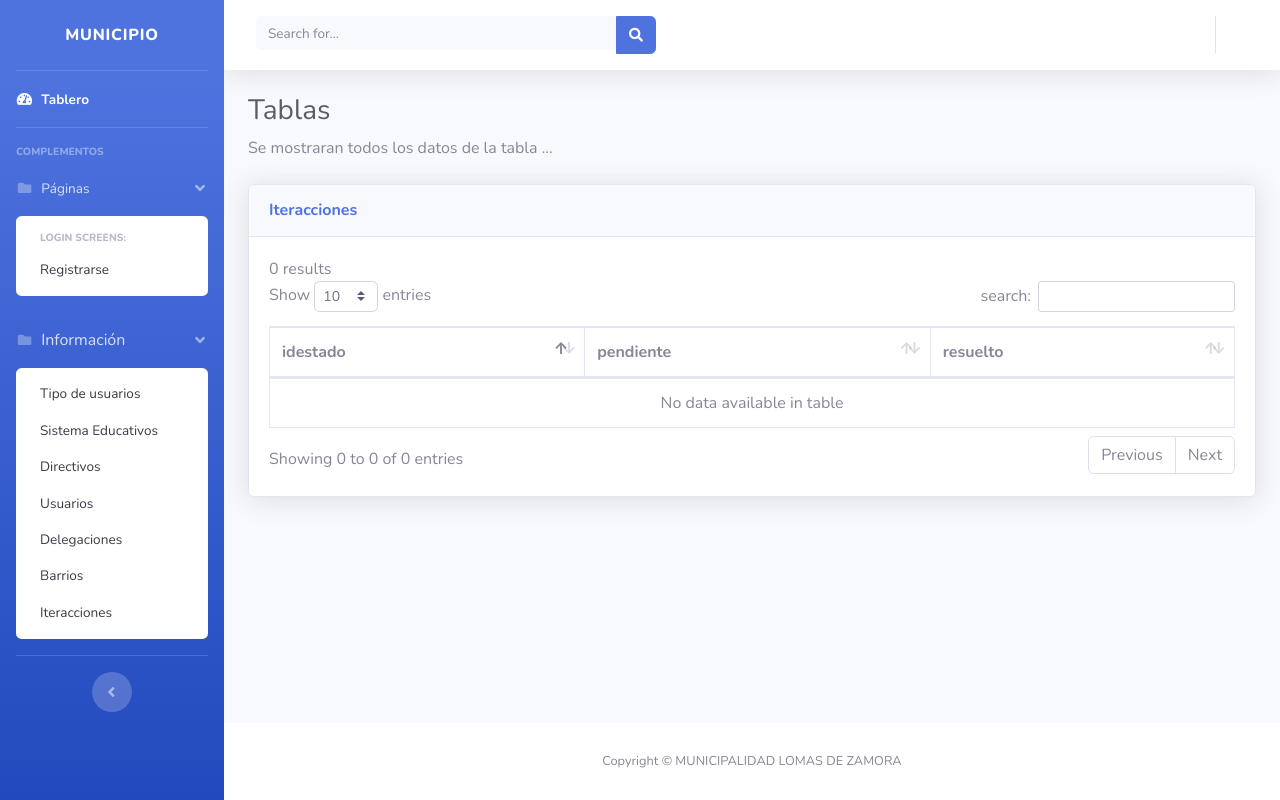
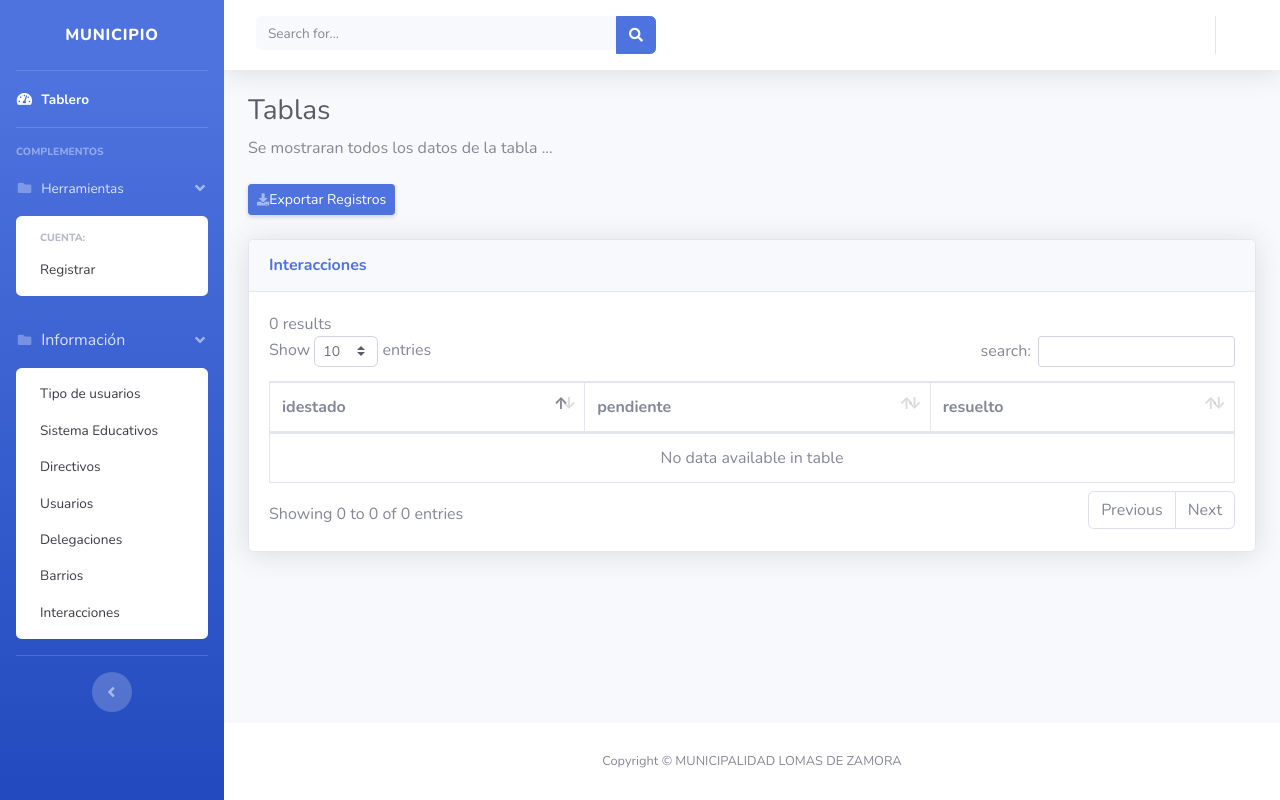
Before and after one commit to Matttglu/sismuni, a PHP site: page /administrador/tabla-iteracciones.php in a window 1280 px wide, after a click on "Herramientas". Run offline with PHP 8.4, Linux system fonts and the light colour scheme; a user stored in the database is signed in; data that the repository does not hold is empty.

Commit message:
arreglos

```diff
--- a/administrador/index.php
+++ b/administrador/index.php
@@ -99,7 +99,7 @@
             <a class="collapse-item" href="tabla-usuarios.php">Usuarios</a>
             <a class="collapse-item" href="tabla-delegaciones.php">Delegaciones</a>
             <a class="collapse-item" href="tabla-barrios.php">Barrios</a>
-            <a class="collapse-item" href="tabla-iteracciones.php">Iteracciones</a>
+            <a class="collapse-item" href="tabla-iteracciones.php">Interacciones</a>
           </div>
         </div>
       </li>
--- a/administrador/tabla-barrios.php
+++ b/administrador/tabla-barrios.php
@@ -85,7 +85,7 @@
             <a class="collapse-item" href="tabla-usuarios.php">Usuarios</a>
             <a class="collapse-item" href="tabla-delegaciones.php">Delegaciones</a>
             <a class="collapse-item" href="tabla-barrios.php">Barrios</a>
-            <a class="collapse-item" href="tabla-iteracciones.php">Iteracciones</a>
+            <a class="collapse-item" href="tabla-iteracciones.php">Interacciones</a>
           </div>
         </div>
       </li>
@@ -205,7 +205,9 @@
           <!-- Page Heading -->
           <h1 class="h3 mb-2 text-gray-800">Tablas</h1>
           <p class="mb-4">Se mostraran todos los datos de la tabla ... </p>
-
+          <a href="#" class="d-none d-sm-inline-block btn btn-sm btn-primary shadow-sm"><i class="fas fa-download fa-sm text-white-50"></i>Exportar Registros</a>
+          <br>
+          <br>
           <!-- DataTales Example -->
           <div class="card shadow mb-4">
             <div class="card-header py-3">
--- a/administrador/tabla-iteracciones.php
+++ b/administrador/tabla-iteracciones.php
@@ -62,12 +62,12 @@
       <li class="nav-item">
         <a class="nav-link collapsed" href="#" data-toggle="collapse" data-target="#collapsePages" aria-expanded="true" aria-controls="collapsePages">
           <i class="fas fa-fw fa-folder"></i>
-          <span>Páginas</span>
+          <span>Herramientas</span>
         </a>
         <div id="collapsePages" class="collapse" aria-labelledby="headingPages" data-parent="#accordionSidebar">
           <div class="bg-white py-2 collapse-inner rounded">
-            <h6 class="collapse-header">Login Screens:</h6>
-            <a class="collapse-item" href="register.html">Registrarse</a>
+            <h6 class="collapse-header">Cuenta:</h6>
+            <a class="collapse-item" href="register.html">Registrar</a>
           </div>
         </div>
       </li>
@@ -87,7 +87,7 @@
             <a class="collapse-item" href="tabla-usuarios.php">Usuarios</a>
             <a class="collapse-item" href="tabla-delegaciones.php">Delegaciones</a>
             <a class="collapse-item" href="tabla-barrios.php">Barrios</a>
-            <a class="collapse-item" href="tabla-iteracciones.php">Iteracciones</a>
+            <a class="collapse-item" href="tabla-iteracciones.php">Interacciones</a>
           </div>
         </div>
       </li>
@@ -207,11 +207,13 @@
           <!-- Page Heading -->
           <h1 class="h3 mb-2 text-gray-800">Tablas</h1>
           <p class="mb-4">Se mostraran todos los datos de la tabla ... </p>
-
+          <a href="#" class="d-none d-sm-inline-block btn btn-sm btn-primary shadow-sm"><i class="fas fa-download fa-sm text-white-50"></i>Exportar Registros</a>
+          <br>
+          <br>
           <!-- DataTales Example -->
           <div class="card shadow mb-4">
             <div class="card-header py-3">
-              <h6 class="m-0 font-weight-bold text-primary">Iteracciones</h6>
+              <h6 class="m-0 font-weight-bold text-primary">Interacciones</h6>
             </div>
             <div class="card-body">
               <div class="table-responsive">
```
Also changed, not shown: administrador/tabla-delegaciones.php (+7 -5 lines), administrador/tabla-directivos.php (+7 -5 lines), administrador/tabla-se.php (+8 -6 lines), administrador/tabla-tipousuarios.php (+7 -5 lines), administrador/tabla-usuarios.php (+7 -5 lines).
